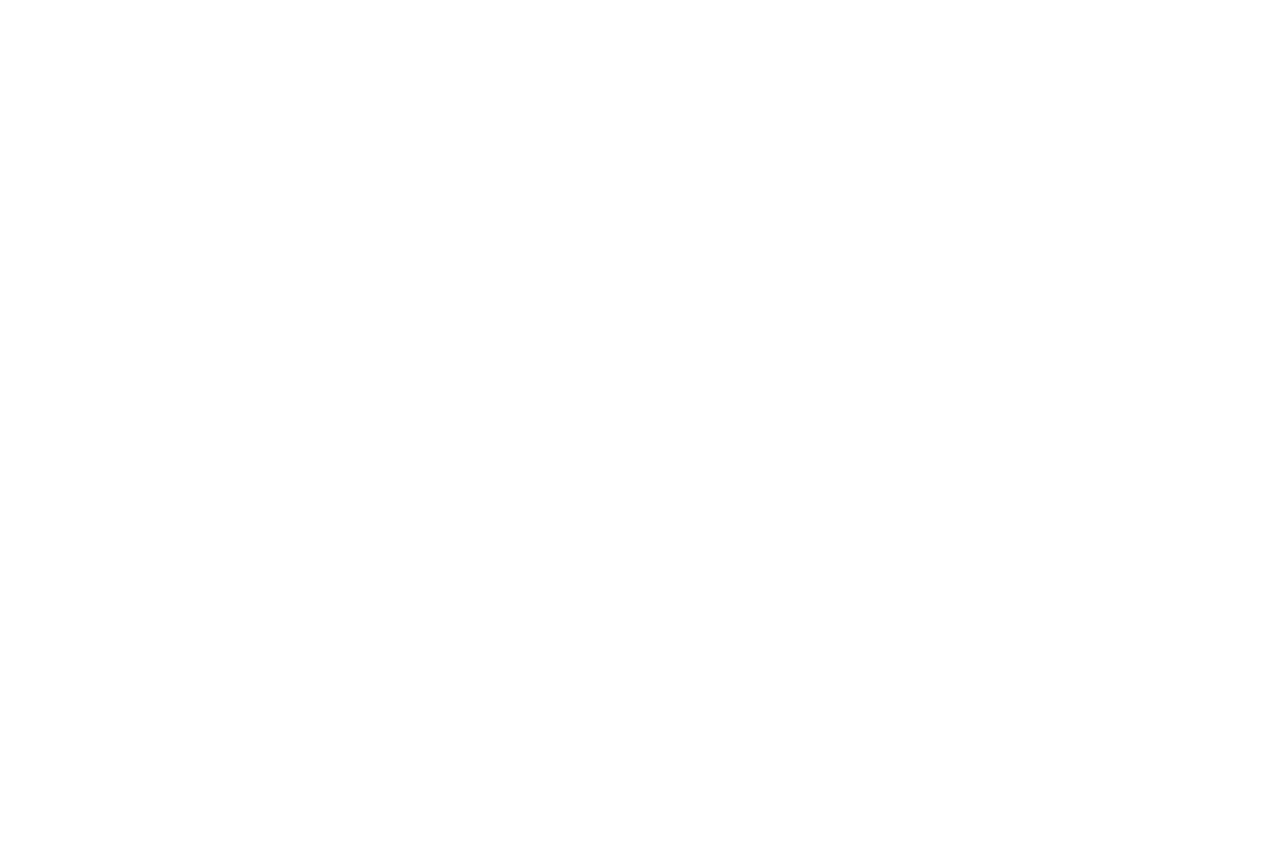
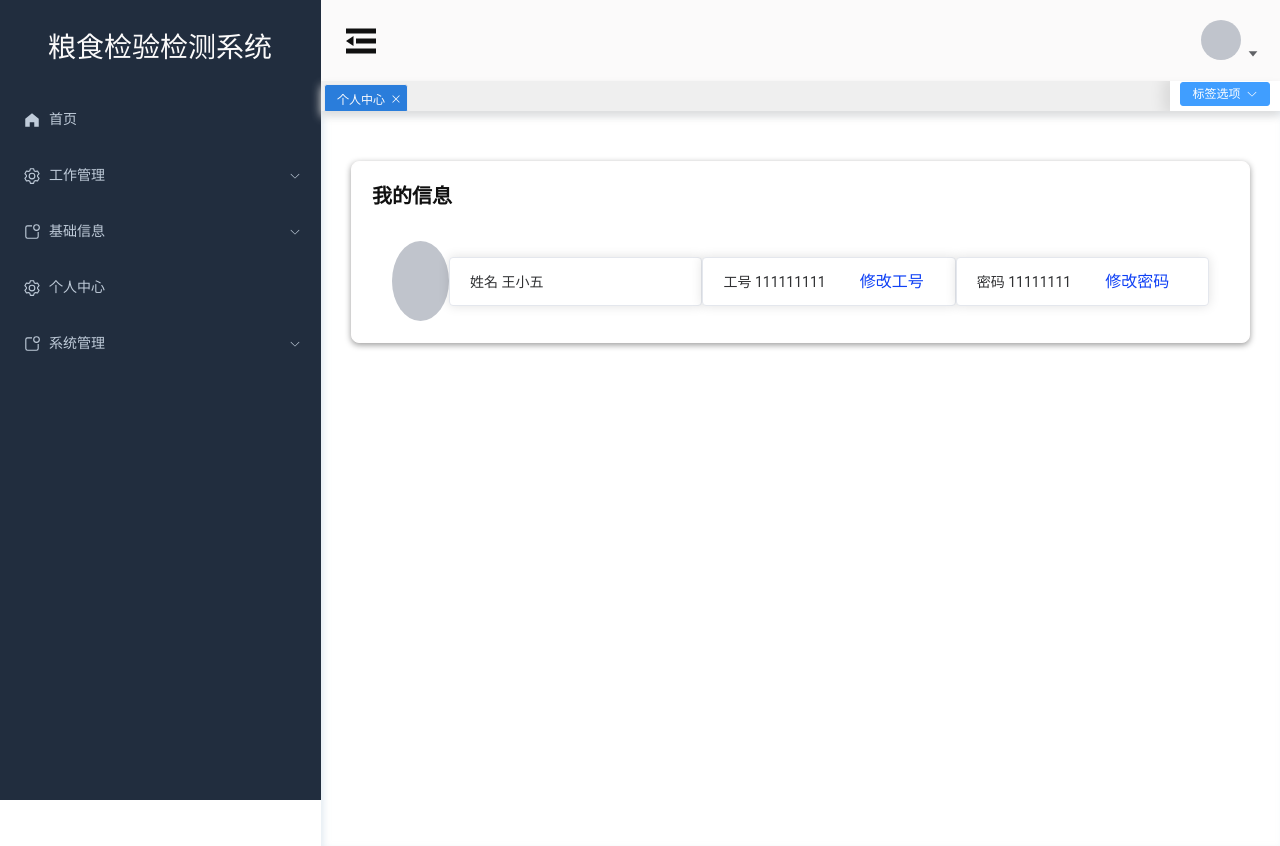
Before and after one commit to jobgege/GranarySystem-PC, a Vue app: page /personhome in a window 1280 px wide. Before the commit this address had no page. Before the commit the page ends 800 px from the top, so only its background shows below. Built offline with nearby package versions, Linux system fonts and the light colour scheme.

Commit message:
feat：完成个人信息组件

```diff
--- a/src/components.d.ts
+++ b/src/components.d.ts
@@ -10,6 +10,7 @@ declare module 'vue' {
     ElAside: typeof import('element-plus/es')['ElAside']
     ElAvatar: typeof import('element-plus/es')['ElAvatar']
     ElButton: typeof import('element-plus/es')['ElButton']
+    ElCard: typeof import('element-plus/es')['ElCard']
     ElCheckbox: typeof import('element-plus/es')['ElCheckbox']
     ElContainer: typeof import('element-plus/es')['ElContainer']
     ElDropdown: typeof import('element-plus/es')['ElDropdown']
@@ -25,6 +26,7 @@ declare module 'vue' {
     ElMenuItem: typeof import('element-plus/es')['ElMenuItem']
     ElSubMenu: typeof import('element-plus/es')['ElSubMenu']
     Header: typeof import('./components/Header.vue')['default']
+    Information: typeof import('./components/Information.vue')['default']
     LeftBar: typeof import('./components/LeftBar.vue')['default']
     RouterLink: typeof import('vue-router')['RouterLink']
     RouterView: typeof import('vue-router')['RouterView']
--- /dev/null
+++ b/src/components/Information.vue
@@ -0,0 +1,113 @@
+<template>
+    <div>
+        <el-card class="father">
+                <h4>我的信息</h4>
+            <div class="card">
+                <!-- 用户头像 -->
+                <el-avatar :size="80" :src="user.imgUrl"  />
+                <el-card class="son">
+                    <span>
+                        姓名
+                    </span>
+                    <span>
+                        {{user.name}}
+                    </span>
+                </el-card>
+                <el-card class="son">
+                    <span>
+                        工号
+                    </span>
+                    <span>
+                        {{user.worknumber}}
+                    </span>
+                    <span class='link'>
+                        修改工号
+                    </span>
+                </el-card>
+                <el-card class="son">
+                    <span>
+                        密码
+                    </span>
+                    <span>
+                        {{user.password}}
+                    </span>
+                    <span class='link'>
+                        修改密码
+                    </span>
+                </el-card>
+            </div>
+
+        </el-card>
+    </div>
+</template>
+
+<script setup>
+import { reactive, ref } from 'vue'
+import {  useRouter } from 'vue-router';
+const router = useRouter();
+
+
+const user = reactive({
+    name: '王小五',
+    username: '',
+    password: '11111111',
+    worknumber:'111111111',
+    imgUrl:''
+})
+</script>
+<style scoped lang="less">
+    .el-card.father{
+        margin: 1.875rem ;
+        top: 1.25rem;
+        position: relative;
+        // width: 75vw;
+        height: 11.25rem;
+        border-radius: .5rem;
+        background-color: rgba(255,255,255,1);
+        color: rgba(16,16,16,1);
+        font-size: .875rem;
+        box-shadow: 0rem .125rem .375rem 0rem rgba(0,0,0,0.4);
+        font-family: Roboto;
+        border: .0625rem solid rgba(255,254,254,1);
+    }
+    h4{
+        width: 5rem;
+        height: 1.8125rem;
+        line-height: 1.8125rem;
+        color: rgb(16,16,16);
+        font-size: 1.25rem;
+        font-family: SourceHanSansSC-bold;
+    }
+    .card{
+        margin: 1.25rem 1.25rem;
+        display:flex ;
+        align-items: center;
+        justify-content: space-between
+    }
+    .son{
+        height: 2.9375rem;
+        width: 22rem;
+        display:flex ;
+        align-items: center;
+    }
+    @media screen and (max-width: 1600)
+    {
+        .son{
+        height: 2.9375rem;
+        width: 15rem;
+    }
+    }
+    span{
+        margin: .625rem 0;
+    }
+    .link{
+        margin-left:1.875rem ;
+        width: 64px;
+        height: 29px;
+        line-height: 29px;
+        color: rgba(15,64,245,1);
+        font-size: 16px;
+        text-align: left;
+        font-family: SourceHanSansSC-regular;
+    }
+</style>
--- a/src/components/LeftBar.vue
+++ b/src/components/LeftBar.vue
@@ -175,14 +175,7 @@ const getMenuData = () => {
             menuid: 31,
             icon: 'Setting',
             label: '个人中心',
-            menus: [
-                {
-                    menuid: 32,
-                    icon: 'Van',
-                    label: '修改密码',
-                    name: 'ChangePass',
-                },
-            ]
+            name:'PersonHome'
         },
         {
             menuid: 41,
--- a/src/router/StaticRoute.js
+++ b/src/router/StaticRoute.js
@@ -45,6 +45,14 @@ const asyncRoutes = [
                 ]
                 // component: () => import(/* webpackChunkName: "table" */ '../views/table.vue'),
             },
+            {
+                path: '/personhome',
+                name: 'PersonHome',
+                meta: {
+                    title: '个人中心',
+                },
+                 component: () => import(/* webpackChunkName: "login" */ '../views/PersonPage.vue'),
+            },
         ],
     },
     {
@@ -55,6 +63,7 @@ const asyncRoutes = [
         },
          component: () => import(/* webpackChunkName: "login" */ '../views/LoginPage.vue'),
     },
+
     // {
     //     path: '/403',
     //     name: '403',
--- /dev/null
+++ b/src/views/PersonPage.vue
@@ -0,0 +1,15 @@
+<template>
+    <div>
+        <Informa>
+        </Informa>
+    </div>
+</template>
+
+<script setup>
+import Informa from '../components/Information.vue'
+
+</script>
+
+<style>
+
+</style>
```
